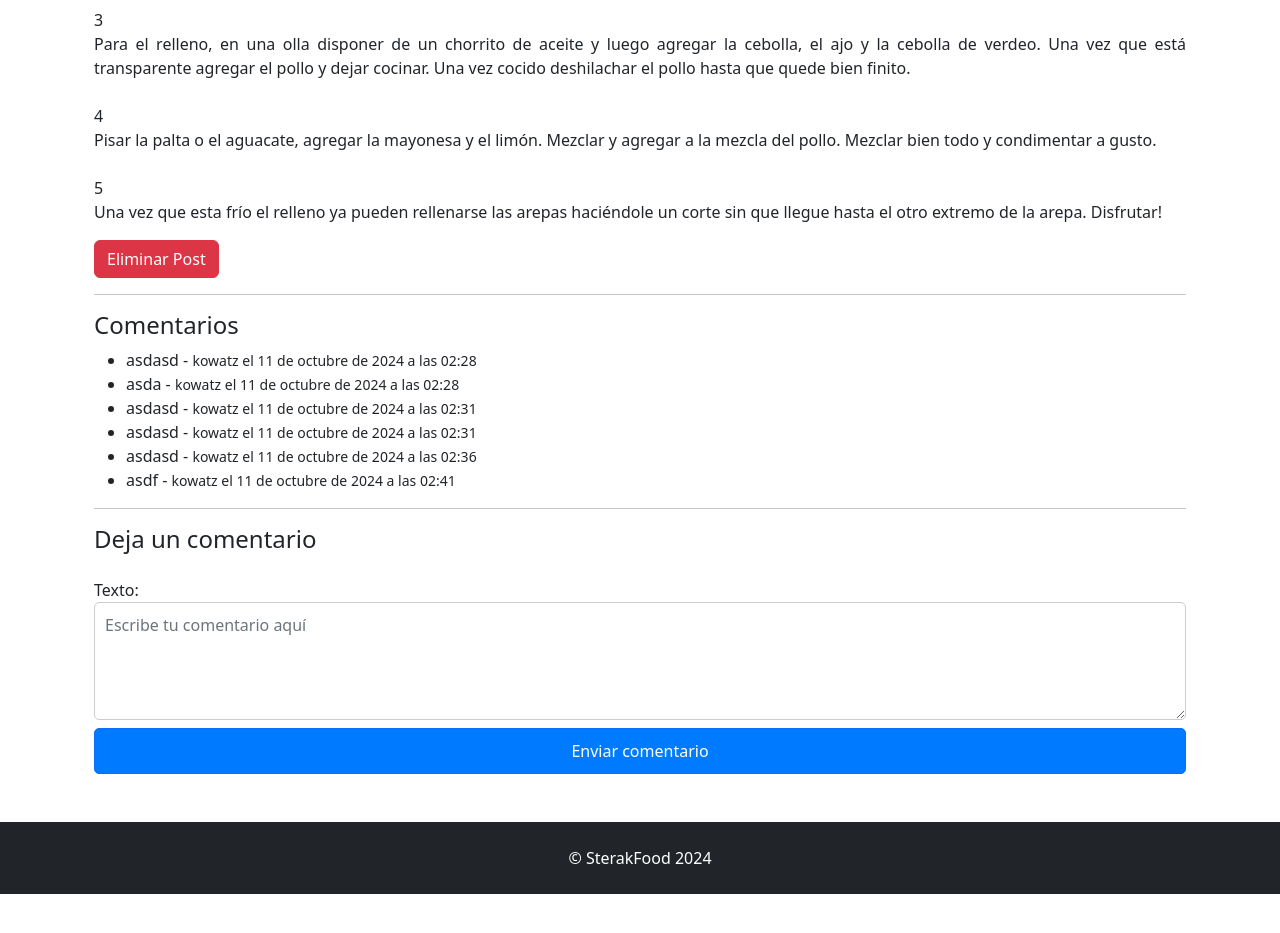
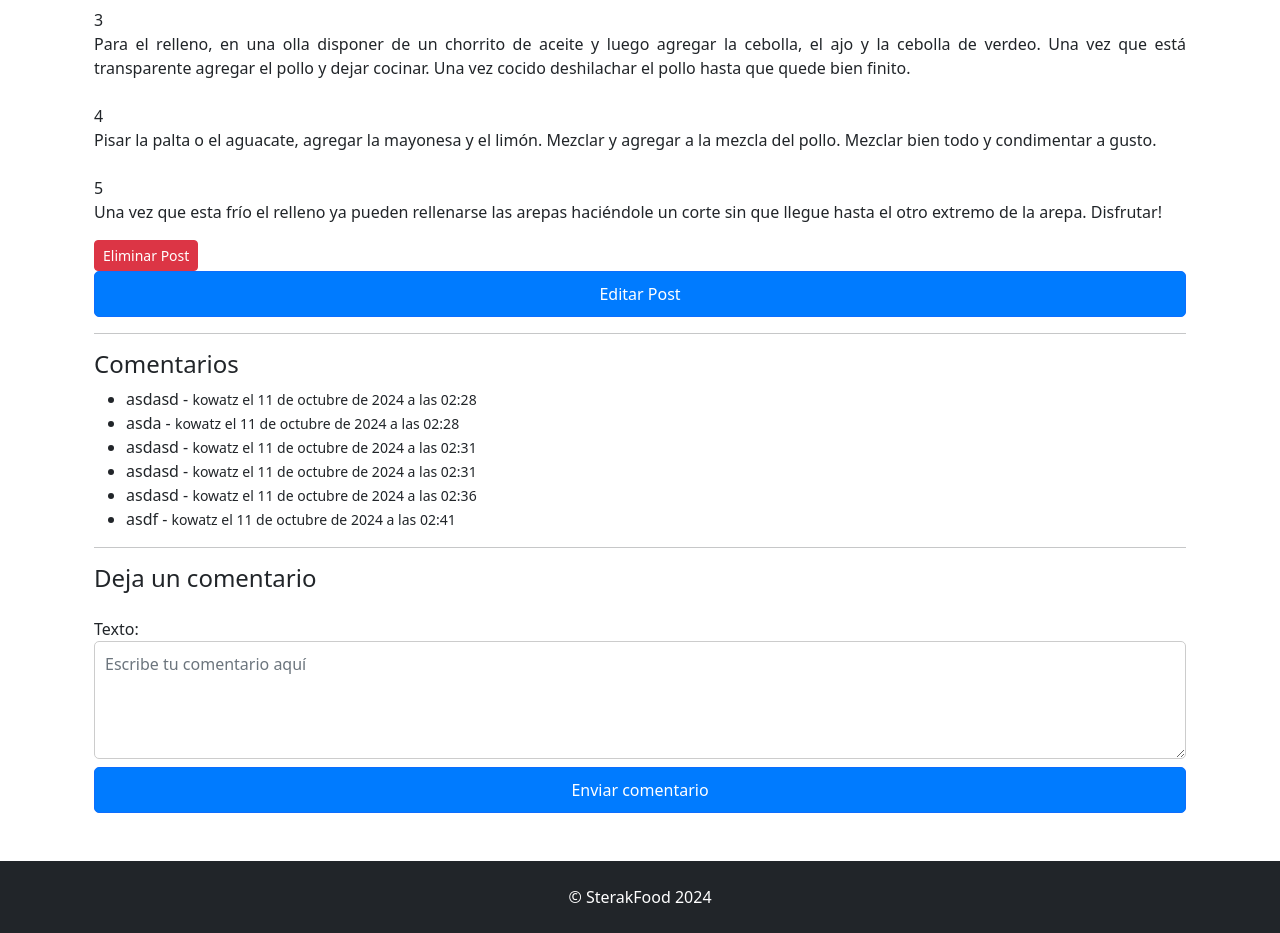
Before and after one commit to Falvarez19/SterakFood, a Django app: page /blog/post/1/ in a window 1280 px wide. Shown: the part 1546-2479 px from the top of the page. Before the commit the page ends 2440 px from the top, so only its background shows below. Run offline with Django 5.2, Linux system fonts and the light colour scheme; a user stored in the database is signed in; data comes from the database, SQL or seed files in the repository; both versions use the stored data as it was before the commit; some libraries are stand-ins or nearby versions.

Commit message:
subiendo edicion de post

```diff
--- a/blog_project/blog/templates/blog/home.html
+++ b/blog_project/blog/templates/blog/home.html
@@ -2,6 +2,6 @@
 {% extends 'blog/base.html' %}
 
 {% block content %}
-<h1>Bienvenido a Mi Sitio Web</h1>
-<p>Esta es la página de inicio.</p>
+<h1>Bienvenido a SterakFood</h1>
+<p>Puedes conseguir recetas de comidas, bebidas y mas...</p>
 {% endblock %}
--- a/blog_project/blog/templates/blog/post_detail.html
+++ b/blog_project/blog/templates/blog/post_detail.html
@@ -18,8 +18,13 @@
         <!-- Botón de eliminar post para administradores -->
         <form action="{% url 'post_delete' post.id %}" method="post" style="display:inline;">
             {% csrf_token %}
-            <button type="submit" class="btn btn-danger">Eliminar Post</button>
+            <button type="submit" class="btn btn-danger btn-sm">Eliminar Post</button>
         </form>
+    {% endif %}
+
+    {% if request.user == post.author or request.user.is_superuser %}
+        <!-- Botón de editar post para el autor o administradores -->
+        <a href="{% url 'editar_post' post.id %}" class="btn btn-primary btn-sm">Editar Post</a>
     {% endif %}
 
     <hr>
@@ -44,7 +49,7 @@
             <label for="texto">Texto:</label>
             <textarea id="texto" name="texto" rows="4" class="form-control" placeholder="Escribe tu comentario aquí"></textarea>
         </div>
-        <button type="submit" class="btn btn-primary mt-2">Enviar comentario</button>
+        <button type="submit" class="btn btn-primary btn-sm mt-2">Enviar comentario</button>
     </form>
 </div>
 {% endblock %}
--- a/blog_project/blog/urls.py
+++ b/blog_project/blog/urls.py
@@ -34,6 +34,7 @@
     path('categoria/<int:categoria_id>/', views.categoria_posts, name='categoria_posts'),
     path('messaging/', views.messaging_home, name='messaging_home'),
     path('messaging/<str:username>/', views.conversation, name='conversation'),
+    path('editar/<int:pk>/', PostUpdateView.as_view(), name='editar_post'),
 
 ] + static(settings.MEDIA_URL, document_root=settings.MEDIA_ROOT)
 
--- a/blog_project/blog/views.py
+++ b/blog_project/blog/views.py
@@ -5,11 +5,12 @@
 from django.contrib import messages
 from django.core.mail import send_mail
 from django.urls import reverse_lazy
-from django.contrib.auth.mixins import LoginRequiredMixin
+from django.contrib.auth.mixins import LoginRequiredMixin, UserPassesTestMixin
 from django.views.generic import CreateView, UpdateView
 from django.contrib.auth.decorators import login_required
 from django.db.models import Q
 from django.contrib.auth.models import User
+
 
 #home
 def home_view(request):
@@ -112,11 +113,20 @@
         context = super().get_context_data(**kwargs)
         context['categorias'] = Categoria.objects.all()  # Asegúrate de que la consulta es correcta
         return context
-class PostUpdateView(LoginRequiredMixin, UpdateView):
+class PostUpdateView(LoginRequiredMixin, UserPassesTestMixin, UpdateView):
     model = Post
     form_class = PostForm
     template_name = 'blog/post_edit.html'
-    success_url = reverse_lazy('post_list')
+    success_url = reverse_lazy('post_list')  # Redirige a la lista de posts tras editar
+
+    # Este método define la condición para permitir acceso
+    def test_func(self):
+        post = self.get_object()  # Obtiene el objeto Post que se está editando
+        return self.request.user == post.author or self.request.user.is_superuser
+
+    def handle_no_permission(self):
+        # Opcional: redirige a la lista de posts o muestra un mensaje si no tiene permisos
+        return redirect('post_list')  # Redirige si el usuario no tiene permisos
 
 def categorias_context(request):
     categorias = Categoria.objects.all()
```
Also changed, not shown: blog_project/blog/templates/blog/post_edit.html (+10 -7 lines), blog_project/blog/templates/blog/post_new.html (deleted, +0 -14 lines), blog_project/blog/migrations/0014_alter_message_receiver_delete_userprofile.py (added), blog_project/db.sqlite3, blog_project/media/images/5937880.jpg (added), blog_project/media/images/monkey-d-luffy-de-one-piece_3840x2160_xtrafondos_27lm8P6.com.jpg (added), blog_project/media/images/monkey-d-luffy-de-one-piece_3840x2160_xtrafondos_xErh50b.com.jpg (added).
